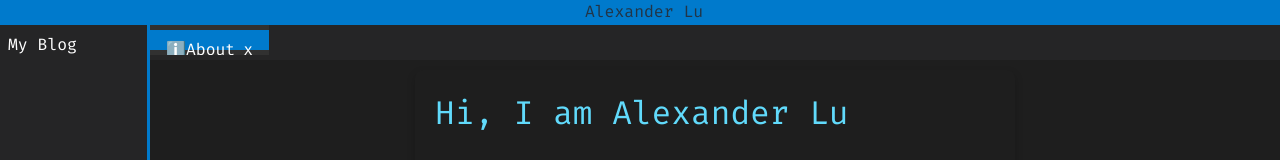
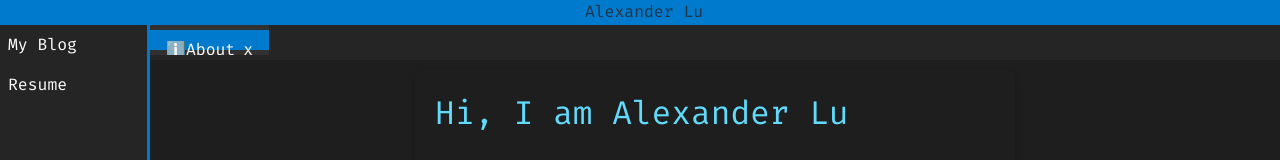
Before and after one commit to YLu-1258/alexdev, a React (Vite) app: page / in a window 1280 px wide. Shown: the top 160 px of the page. Built offline with nearby package versions, Linux system fonts and the light colour scheme.

Commit message:
added resume

```diff
--- a/src/App.css
+++ b/src/App.css
@@ -56,6 +56,12 @@
     padding: 8px;
     cursor: pointer;
 	color: white;
+}
+
+.file a {
+  text-decoration: none;    /* no underline */
+  color: inherit;           /* use the same color as .file */
+  display: block;           /* so it fills the same space as a <div> */
 }
 
 .file:hover {
--- a/src/components/FileTree.tsx
+++ b/src/components/FileTree.tsx
@@ -8,28 +8,37 @@ interface File {
 }
 
 interface FileTreeProps {
-    onFileSelect: (file: File) => void;
+    onFileSelect?: (file: File) => void; // we’re not using this prop right now
 }
 
-const FileTree: React.FC<FileTreeProps> = ({  }) => {
+const FileTree: React.FC<FileTreeProps> = ({ }) => {
     const files: File[] = [
         { id: '1', name: 'My Blog', content: "https://ylu-1258.github.io/YLU_blog/" },
+        { id: '2', name: 'Resume', content: "/downloads/AlexanderLu.pdf" }
     ];
-
-    const handleFileClick = (content: string) => {
-        window.open(content, '_blank'); // Redirects to the URL
-    };
 
     return (
         <div className="filetree">
             {files.map(file => (
+                file.name === 'Resume'
+                    ? (
                         <div
                             key={file.id}
                             className="file"
-                    onClick={() => handleFileClick(file.content)}
+
+                        >
+                            <a href={file.content} download> {file.name} </a>
+                        </div>
+                    )
+                    : (
+                        <div
+                            key={file.id}
+                            className="file"
+                            onClick={() => window.open(file.content, '_blank')}
                         >
                             {file.name}
                         </div>
+                    )
             ))}
         </div>
     );
```
Lines whose indentation alone changed are shown as unchanged.
